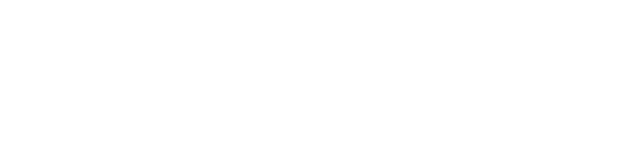
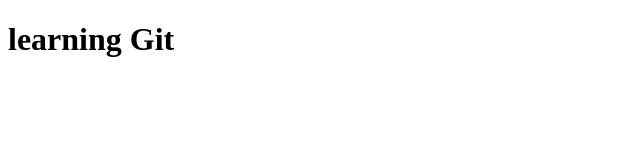
Before and after one commit to Sai-Vibhandik/another-one, a plain HTML site: page index.html in a window 1280 px wide. Shown: the whole page, without its empty margins (0-640 px from the left). Drawn offline with Linux system fonts and the light colour scheme.

Commit message:
added header

```diff
--- a/index.html
+++ b/index.html
@@ -7,6 +7,6 @@
     <title>Document</title>
 </head>
 <body>
-
+    <h1>learning Git</h1>
 </body>
 </html>
```
